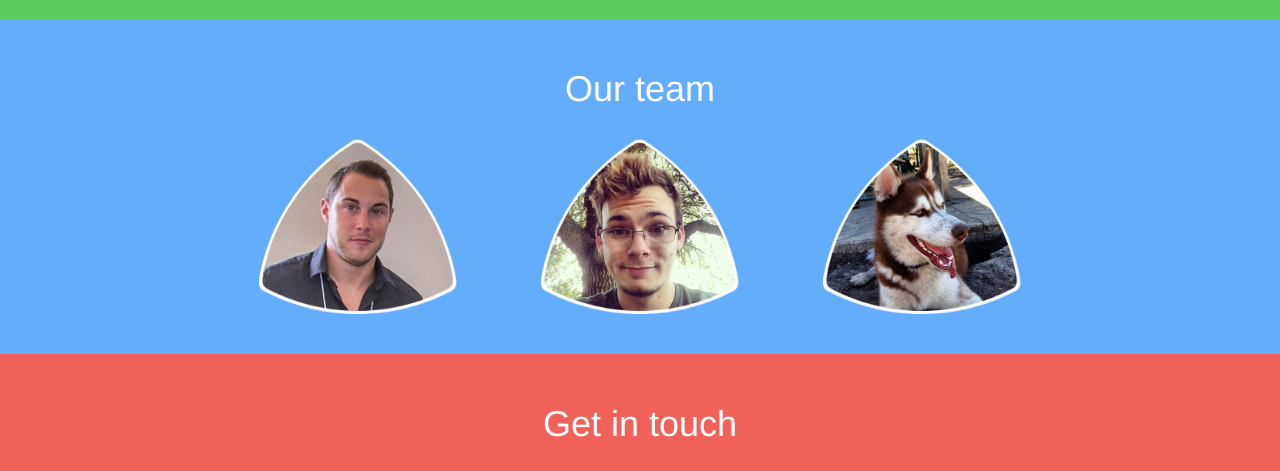
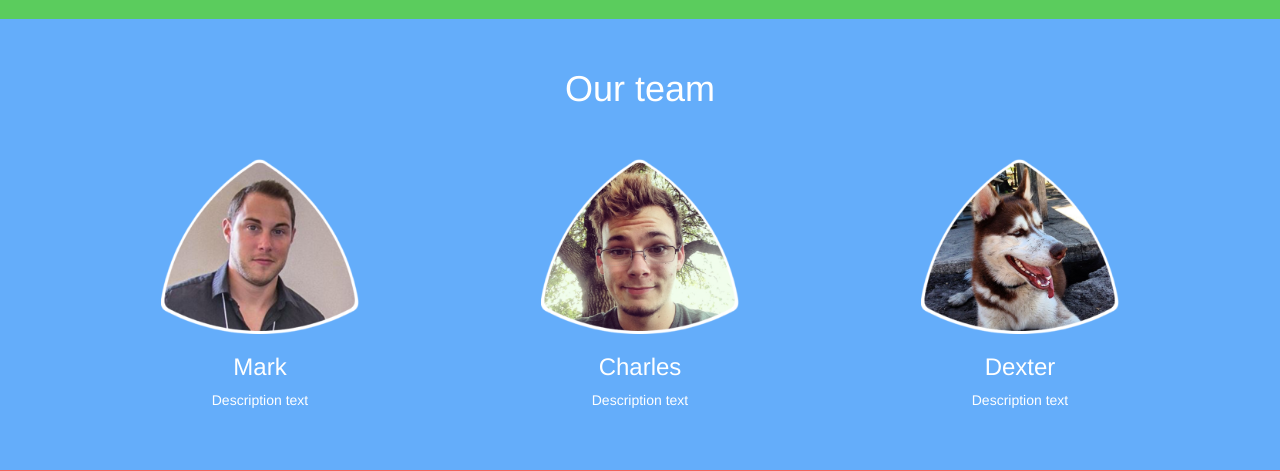
Before and after one commit to sparkthecause/www, a website: page index.html in a window 1280 px wide. Shown: the part 829-1300 px from the top of the page. Drawn offline with nearby package versions, Linux system fonts and the light colour scheme.

Commit message:
add text to mugshots

```diff
--- a/assets/css/style.css
+++ b/assets/css/style.css
@@ -88,8 +88,10 @@ h1 h2 {
     background-clip: padding-box;
 }
 .mugshot {
+    margin: 40px 0px 20px 0px;
+}
+.mugshot img {
     max-height: 175px;
-    margin: 20px 40px 10px 40px;
 }
 .section-social {
     background-color: #f0625a;
--- a/index.html
+++ b/index.html
@@ -66,9 +66,21 @@
         <div id="team" class="section section-team">
             <div class="container">
                 <h1>Our team</h1>
-                <img class="mugshot" alt="Mark" src="/assets/img/mark.png">
-                <img class="mugshot" alt="Charles" src="/assets/img/charles.png">
-                <img class="mugshot" alt="Dexter" src="/assets/img/dexter.png">
+                <div class="col-sm-4 mugshot">
+                    <img alt="Mark" src="/assets/img/mark.png">
+                    <h3>Mark</h3>
+                    <p>Description text</p>
+                </div>
+                <div class="col-sm-4 mugshot">
+                    <img alt="Charles" src="/assets/img/charles.png">
+                    <h3>Charles</h3>
+                    <p>Description text</p>
+                </div>
+                <div class="col-sm-4 mugshot">
+                    <img alt="Dexter" src="/assets/img/dexter.png">
+                    <h3>Dexter</h3>
+                    <p>Description text</p>
+                </div>
             </div>
         </div>
         <div id="social" class="section section-social">
```
